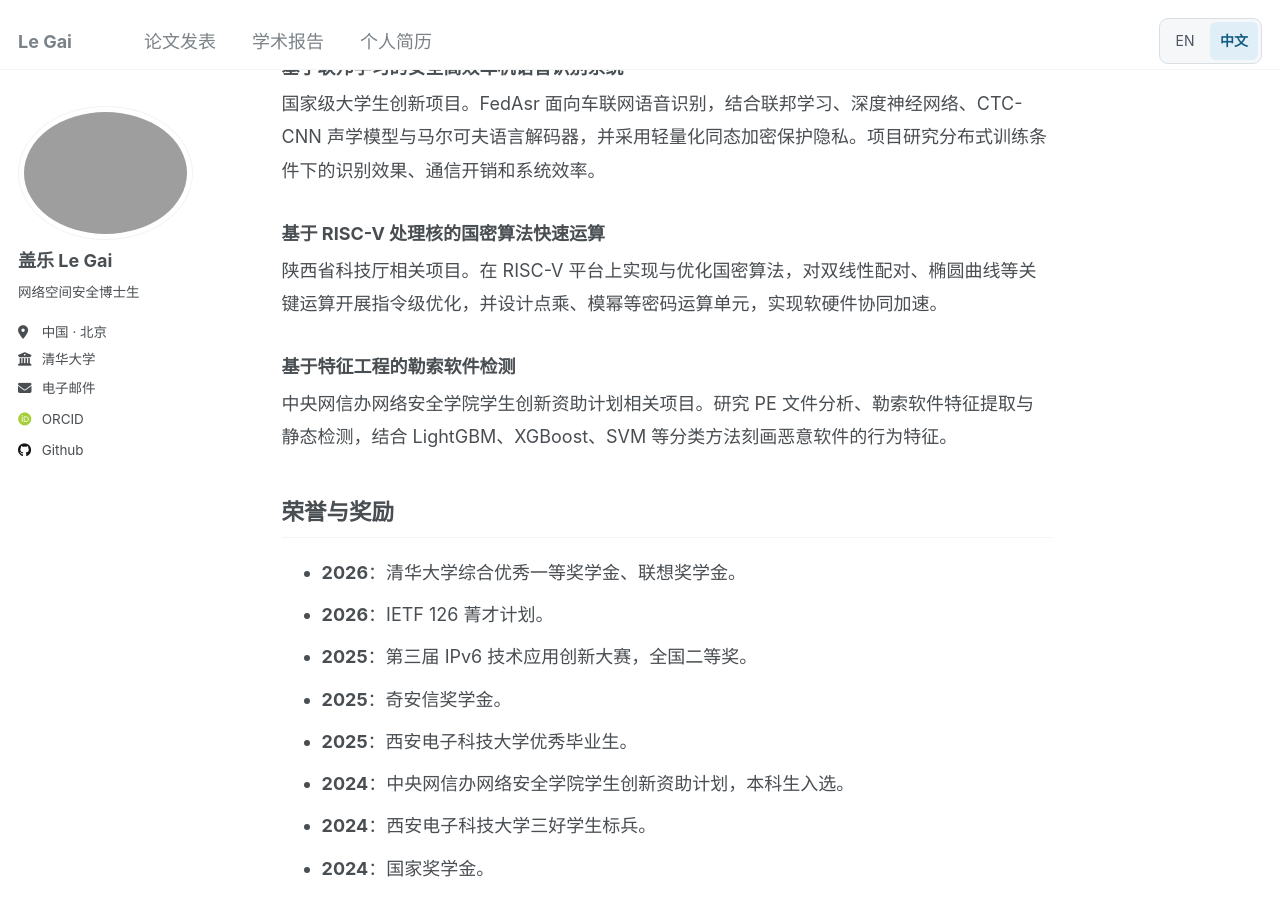
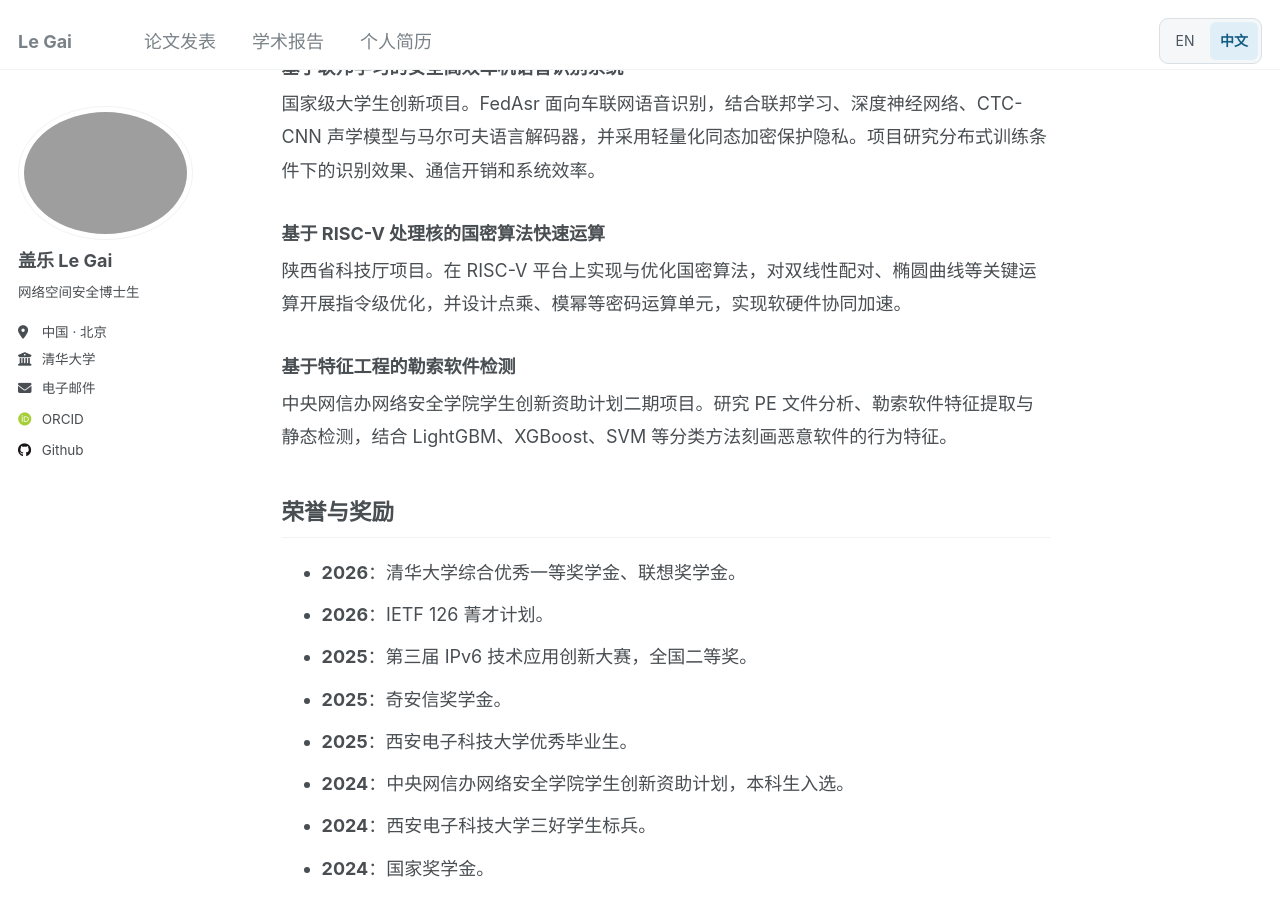
Before and after one commit to LeGai325/LeGai325.github.io, a Jekyll site: the page built from _pages/zh/about.md, in a window 1280 px wide and 900 px high, scrolled down 2427 px. Built offline with Jekyll 4.4.1, drawn with Linux system fonts in a browser that asks for light colours; some web fonts are replaced.

Commit message:
Update about.md

```diff
--- a/_pages/zh/about.md
+++ b/_pages/zh/about.md
@@ -73,11 +73,11 @@ Fast Calculation of National Commercial Cryptographic Algorithm Based on RISC-V
 
 ### 基于 RISC-V 处理核的国密算法快速运算
 
-陕西省科技厅相关项目。在 RISC-V 平台上实现与优化国密算法，对双线性配对、椭圆曲线等关键运算开展指令级优化，并设计点乘、模幂等密码运算单元，实现软硬件协同加速。
+陕西省科技厅项目。在 RISC-V 平台上实现与优化国密算法，对双线性配对、椭圆曲线等关键运算开展指令级优化，并设计点乘、模幂等密码运算单元，实现软硬件协同加速。
 
 ### 基于特征工程的勒索软件检测
 
-中央网信办网络安全学院学生创新资助计划相关项目。研究 PE 文件分析、勒索软件特征提取与静态检测，结合 LightGBM、XGBoost、SVM 等分类方法刻画恶意软件的行为特征。
+中央网信办网络安全学院学生创新资助计划二期项目。研究 PE 文件分析、勒索软件特征提取与静态检测，结合 LightGBM、XGBoost、SVM 等分类方法刻画恶意软件的行为特征。
 
 ## 荣誉与奖励
 
```
